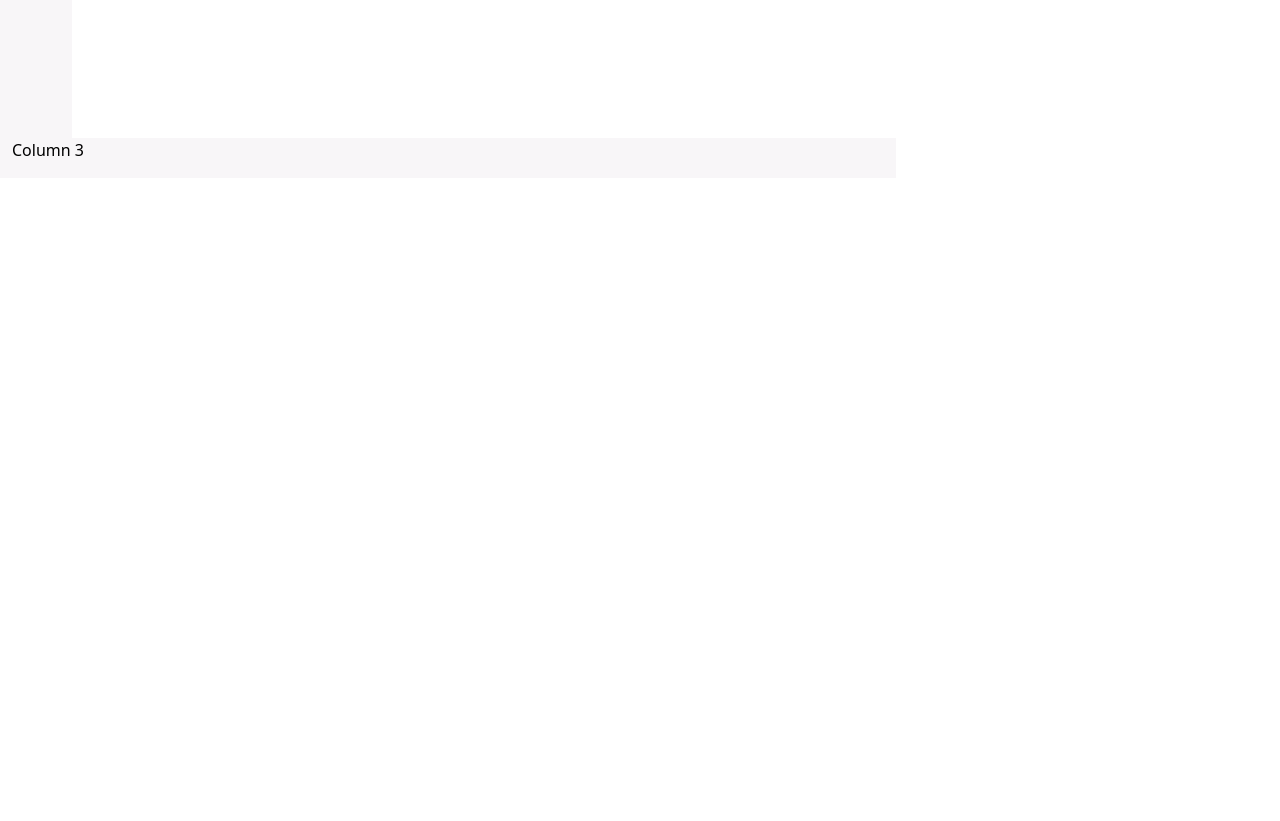
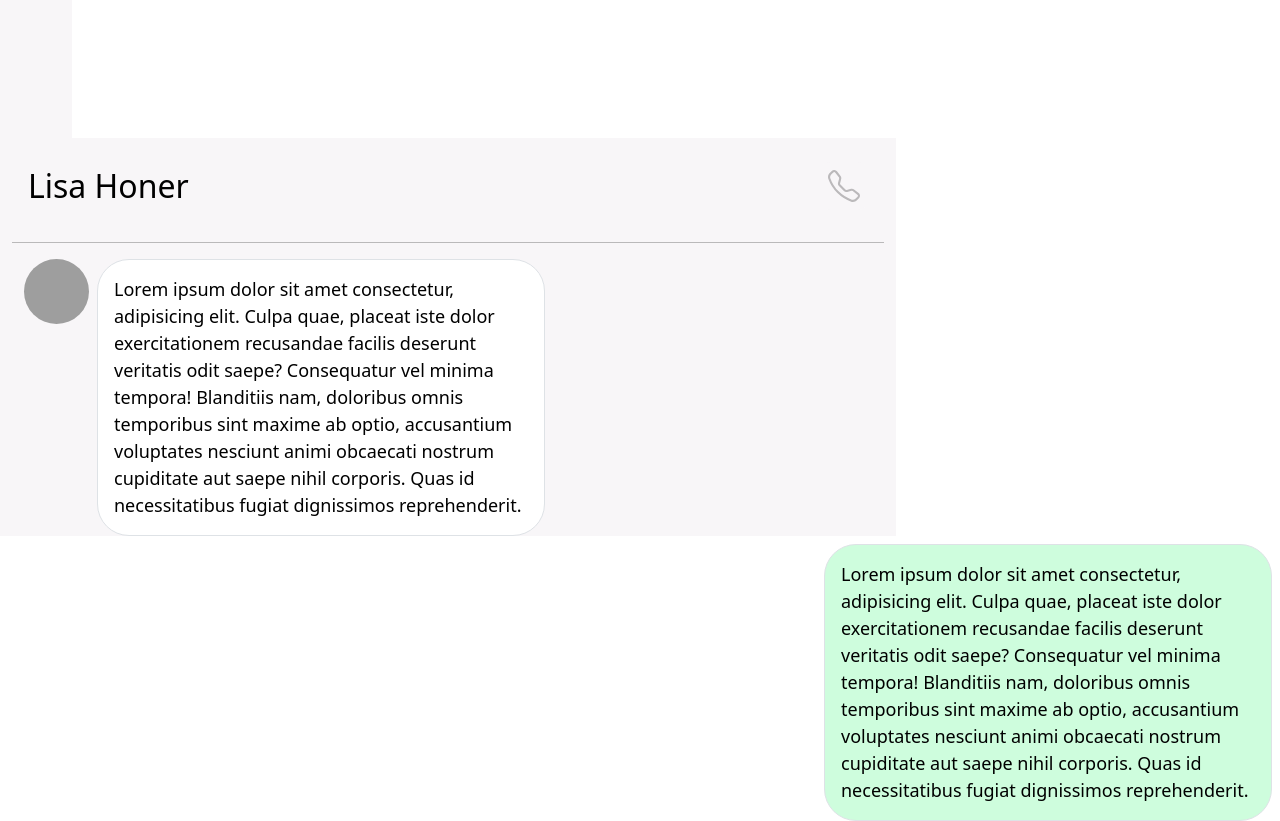
Before and after one commit to webvokess/chat, a Next.js app: page /home in a window 1280 px wide. Shown: the part 1140-1961 px from the top of the page. Before the commit the page ends 1318 px from the top, so only its background shows below. Built offline with nearby package versions, Linux system fonts and the light colour scheme; grey boxes are pictures that could not be loaded.

Commit message:
chats done

```diff
--- a/src/app/globals.css
+++ b/src/app/globals.css
@@ -11,6 +11,10 @@
   .light-bg{
     background-color: #f8f6f8;
     color: #000; /* Set text color to contrast with the background */
+  }
+
+  .light-green-bg{
+    background-color: #cefddd;
   }
 
 
--- /dev/null
+++ b/src/pages/home/components/chats.tsx
@@ -0,0 +1,37 @@
+import React from 'react'
+
+export default function Chats() {
+  return (
+    <>
+
+    <div className='rounded-5 mt-2 p-3 d-flex flex-column'>
+            <div className='d-flex justify-content-between'>
+                    <div className='fs-2'>
+                        Lisa Honer
+                    </div>
+                    <button className="p-2 hamburgerItems ">
+                            <svg xmlns="http://www.w3.org/2000/svg" width="32" height="32" fill="currentColor" className="bi bi-telephone" viewBox="0 0 16 16">
+                            <path d="M3.654 1.328a.678.678 0 0 0-1.015-.063L1.605 2.3c-.483.484-.661 1.169-.45 1.77a17.6 17.6 0 0 0 4.168 6.608 17.6 17.6 0 0 0 6.608 4.168c.601.211 1.286.033 1.77-.45l1.034-1.034a.678.678 0 0 0-.063-1.015l-2.307-1.794a.68.68 0 0 0-.58-.122l-2.19.547a1.75 1.75 0 0 1-1.657-.459L5.482 8.062a1.75 1.75 0 0 1-.46-1.657l.548-2.19a.68.68 0 0 0-.122-.58zM1.884.511a1.745 1.745 0 0 1 2.612.163L6.29 2.98c.329.423.445.974.315 1.494l-.547 2.19a.68.68 0 0 0 .178.643l2.457 2.457a.68.68 0 0 0 .644.178l2.189-.547a1.75 1.75 0 0 1 1.494.315l2.306 1.794c.829.645.905 1.87.163 2.611l-1.034 1.034c-.74.74-1.846 1.065-2.877.702a18.6 18.6 0 0 1-7.01-4.42 18.6 18.6 0 0 1-4.42-7.009c-.362-1.03-.037-2.137.703-2.877z"/>
+                            </svg>
+                    </button>
+            </div>
+    </div>
+
+    <hr />
+
+    <div className='container-fluid d-flex'>
+    <div className='rounded-circle row-1 justify-content-center' style={{width:'65px', height:'65px', backgroundImage:'url(https://images.unsplash.com/photo-1507003211169-0a1dd7228f2d?w=500&auto=format&fit=crop&q=60&ixlib=rb-4.0.3&ixid=M3wxMjA3fDB8MHxzZWFyY2h8MTh8fHBlb3BsZXxlbnwwfHwwfHx8MA%3D%3D)' ,backgroundSize: 'cover',
+    backgroundPosition: 'center',
+    backgroundRepeat: 'no-repeat',}}></div>
+        <div className='border rounded-5 p-3 bg-white mx-2' style={{width:'35vw',minHeight:'10vh',fontSize:'18px'}}>
+            Lorem ipsum dolor sit amet consectetur, adipisicing elit. Culpa quae, placeat iste dolor exercitationem recusandae facilis deserunt veritatis odit saepe? Consequatur vel minima tempora! Blanditiis nam, doloribus omnis temporibus sint maxime ab optio, accusantium voluptates nesciunt animi obcaecati nostrum cupiditate aut saepe nihil corporis. Quas id necessitatibus fugiat dignissimos reprehenderit.
+        </div>
+    </div>
+
+    <div className='border light-green-bg rounded-5 p-3 mx-2 mt-2' style={{width:'35vw',minHeight:'10vh',fontSize:'18px', position:'absolute',right:'0px'}}>
+            Lorem ipsum dolor sit amet consectetur, adipisicing elit. Culpa quae, placeat iste dolor exercitationem recusandae facilis deserunt veritatis odit saepe? Consequatur vel minima tempora! Blanditiis nam, doloribus omnis temporibus sint maxime ab optio, accusantium voluptates nesciunt animi obcaecati nostrum cupiditate aut saepe nihil corporis. Quas id necessitatibus fugiat dignissimos reprehenderit.
+        </div>
+
+    </>
+  )
+}
--- a/src/pages/home/index.tsx
+++ b/src/pages/home/index.tsx
@@ -2,6 +2,7 @@ import React from 'react'
 import Hamburger from './components/hamburger'
 import Profile from './components/profile'
 import ChatsList from './components/Contacts/chatsList'
+import Chats from './components/chats'
 
 export default function Home() {
   return (
@@ -14,7 +15,7 @@ export default function Home() {
           <div ><ChatsList/></div>
         </div>
         <div className="custom-col-8 light-bg">
-          <p>Column 3</p>
+          <div><Chats/></div>
         </div>
       </div>
     </div>
```
